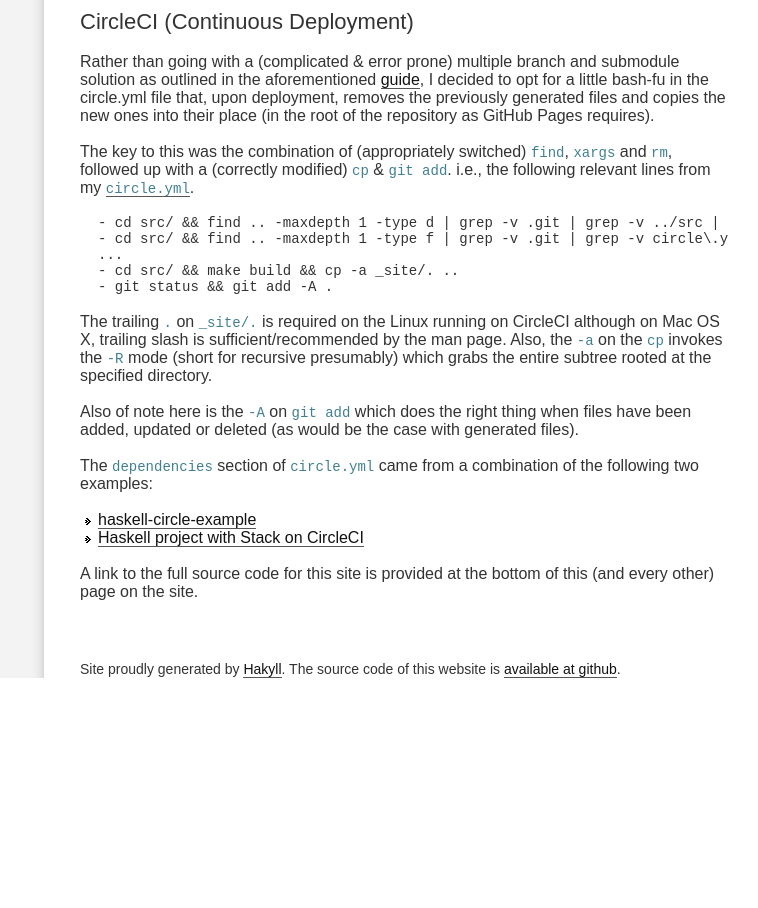
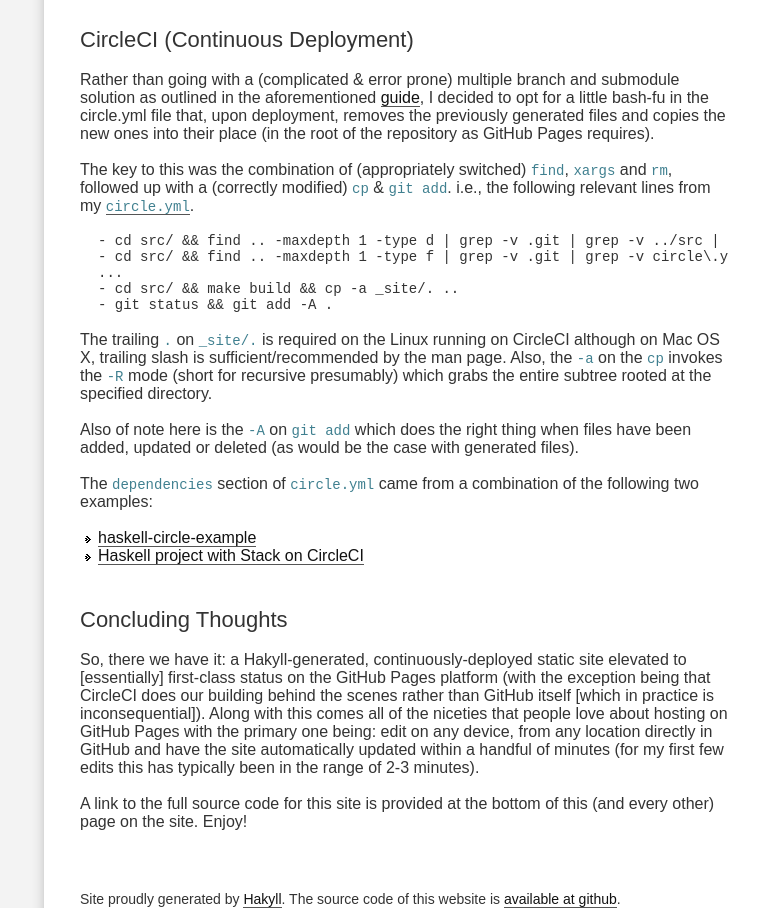
Before and after one commit to johanatan/johanatan.github.io, a plain HTML site: page posts/2017-04-13-hakyll-circleci.html in a window 1280 px wide. Shown: the part 1101-2009 px from the top of the page, without its empty margins (112-870 px from the left). Before the commit the page ends 1779 px from the top, so only its background shows below. Drawn offline with Linux system fonts and the light colour scheme.

Commit message:
Update (2017-04-14 20:58:19 UTC) [ci skip]

```diff
--- a/posts/2017-04-13-hakyll-circleci.html
+++ b/posts/2017-04-13-hakyll-circleci.html
@@ -37,7 +37,7 @@
 </div>
 
 <h2 id="motivation">Motivation</h2>
-<p>After fighting with Jekyll for a few days, I decided to seek out alternatives. One great suggestion I received was Hakyll (which I had not known about until that time). So naturally I searched the web for examples of using Hakyll with GitHub Pages (as I wasn’t keen to try other blog providers and very much like the simplicity of GitHub Pages’ model).</p>
+<p>After fighting with Jekyll for a few days, I decided to seek out alternatives. One great suggestion I received (from @<a href="https://twitter.com/davenpcm">davenpcm</a>) was Hakyll (which I had not known about until that time). So naturally I searched the web for examples of using Hakyll with GitHub Pages (as I wasn’t keen to try other blog providers and very much like the simplicity of GitHub Pages’ model).</p>
 <p>After assembling my solution from a hodge podge of other guides (&amp; after attempting to follow <a href="https://www.stackbuilders.com/news/dr-hakyll-create-a-github-page-with-hakyll-and-circleci">one</a> of them to the letter [with a minor exception being that Hakyll’s default mode of compilation these days seems to utilize Stack rather than, as the guide expected, Cabal (which is perfectly fine to me as it does seem like the nicer tool)]), I decided to share it as others attempting to go down this road could certainly benefit from the reduction.</p>
 <h2 id="enable-github-pages">Enable GitHub Pages</h2>
 <p>The straightforward guide at <a href="https://pages.github.com/">GitHub</a> should be sufficient to get a GitHub Page for either your site or your organization up and running. My example below will pertain to a user/organization but it can be easily modified to serve a project site by substituting <code>gh-pages</code> for any appearance of <code>master</code> (in the context of a reference to a branch).</p>
@@ -78,7 +78,9 @@ _cache/</code></pre>
 <li><a href="https://github.com/begriffs/haskell-circle-example/blob/master/circle.yml">haskell-circle-example</a></li>
 <li><a href="https://gist.github.com/dbp/bef96402ea07001dfed2">Haskell project with Stack on CircleCI</a></li>
 </ul>
-<p>A link to the full source code for this site is provided at the bottom of this (and every other) page on the site.</p>
+<h2 id="concluding-thoughts">Concluding Thoughts</h2>
+<p>So, there we have it: a Hakyll-generated, continuously-deployed static site elevated to [essentially] first-class status on the GitHub Pages platform (with the exception being that CircleCI does our building behind the scenes rather than GitHub itself [which in practice is inconsequential]). Along with this comes all of the niceties that people love about hosting on GitHub Pages with the primary one being: edit on any device, from any location directly in GitHub and have the site automatically updated within a handful of minutes (for my first few edits this has typically been in the range of 2-3 minutes).</p>
+<p>A link to the full source code for this site is provided at the bottom of this (and every other) page on the site. Enjoy!</p>
 
 
             <div style="clear: both"></div>
```
